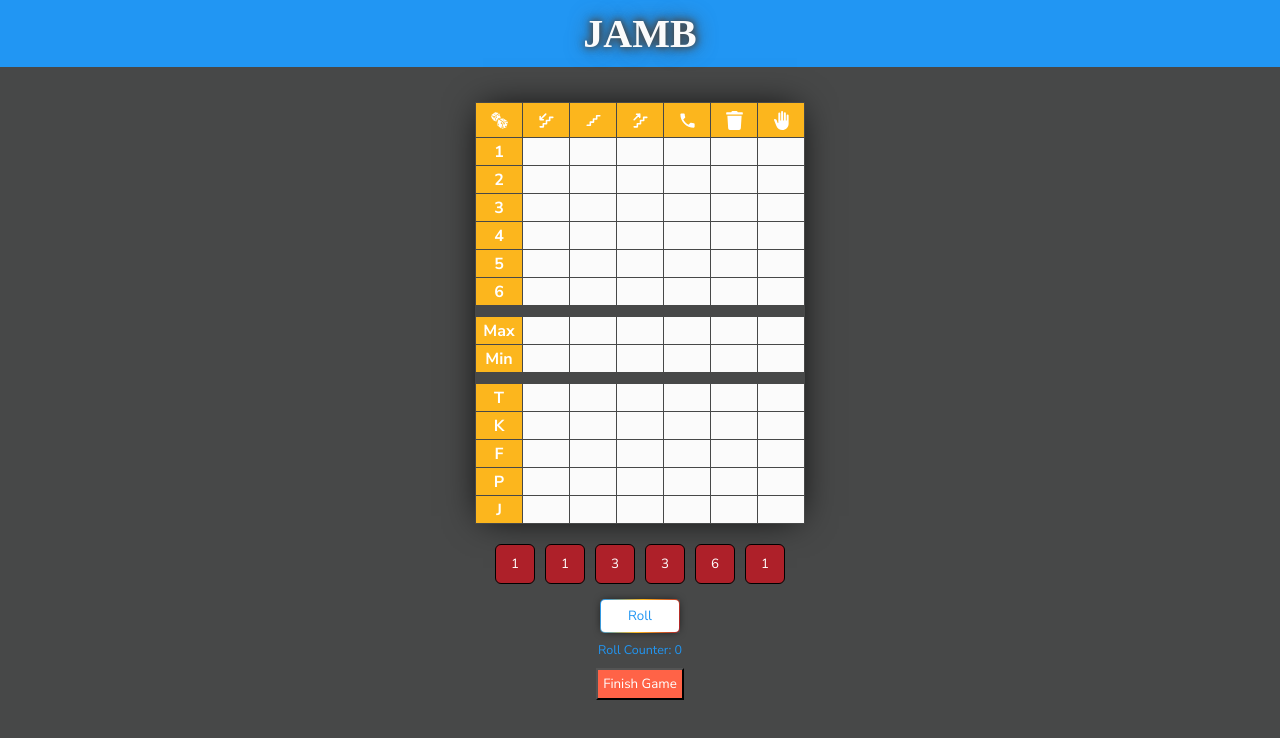
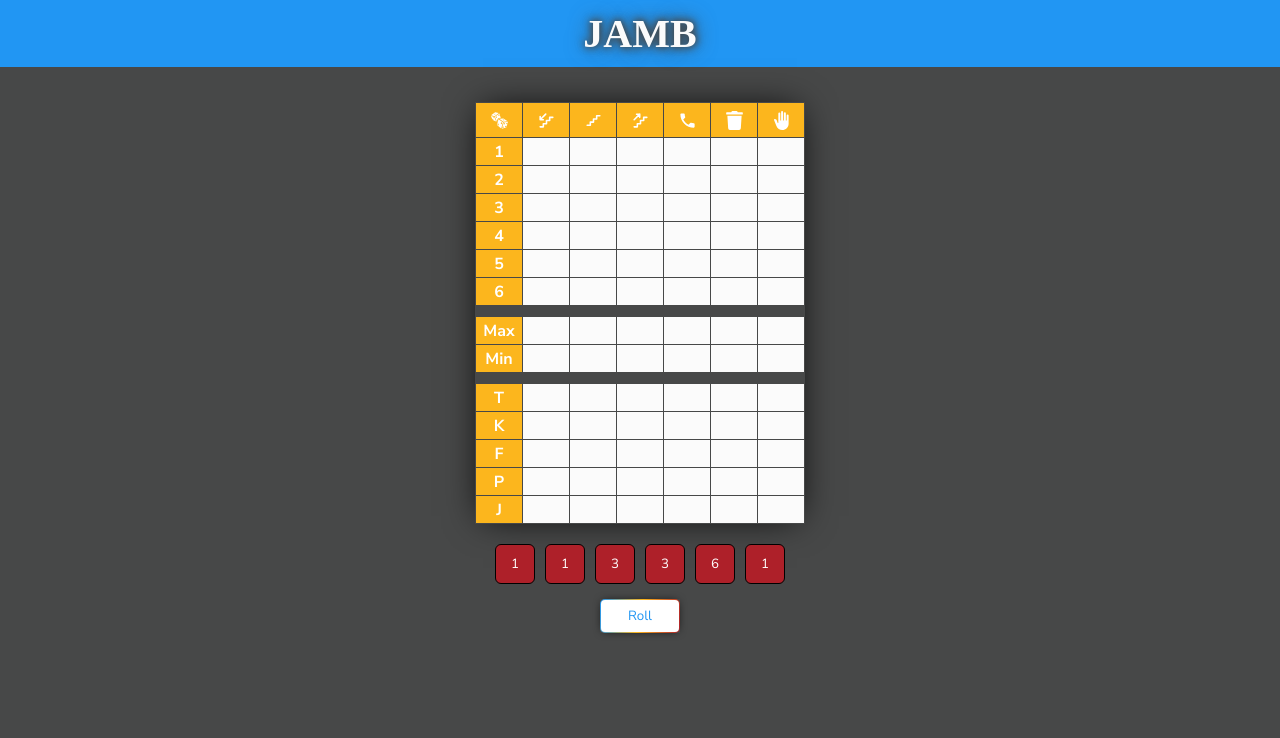
Before and after one commit to PavlePetrovic/Jamb, a React (Create React App) app: page / in a window 1280 px wide. Shown: the top 738 px of the page. Built offline with nearby package versions, Linux system fonts and the light colour scheme; a web font is replaced by a local one.

Commit message:
And style and functions for game end, and delete End Component

```diff
--- a/src/App.js
+++ b/src/App.js
@@ -11,7 +11,6 @@ function App() {
     <div className={styles.App}>
       <Table />
       <Dice />
-      <End />
     </div>
     </>
   );
--- a/src/components/Dice/Dice.jsx
+++ b/src/components/Dice/Dice.jsx
@@ -10,6 +10,8 @@ const Dice = () => {
    const diceNumbers = useSelector(state => state.tableData.diceNumbers)
    const diceSum = useSelector(state => state.tableData.diceSum)
    const rollCounter = useSelector(state => state.tableData.diceRollCount)
+   const endSum = useSelector(state => state.tableData.endSum)
+   const gameOver = useSelector(state => state.tableData.gameOver)
 
    useEffect(() => {
       dispatch(tableActions.updateDiceNumbers())
@@ -27,6 +29,10 @@ const Dice = () => {
       dispatch(tableActions.cellFilledHandler(false))
    }
 
+   const endGame = () => {
+      dispatch(tableActions.endGame())
+   }
+
   return (
    <>
     <div className={styles['dice-box']}>
@@ -36,15 +42,15 @@ const Dice = () => {
        <p className={diceSum ? styles['dice-sum'] : ''}>
          {diceSum ? diceSum : ''}
        </p>
-       <button
+       {!gameOver && <button
          className={styles['roll-btn']}
          onClick={onRollDicesHandle}
          disabled={rollCounter >= 4}
        >
-            Roll
-       </button>
+            {rollCounter - 1 === 0 ? 'Roll' : `Roll ${rollCounter - 1}`}
+       </button>}
+       {gameOver && <button onClick={endGame}>{endSum ? endSum : 'Finish Game'}</button>}
     </div>
-    <p className={styles['roll-counter']}>Roll Counter: {rollCounter - 1}</p>
    </>
   )
 }
--- a/src/components/End/End.jsx
+++ /dev/null
@@ -1,22 +0,0 @@
-import { useDispatch, useSelector } from 'react-redux'
-
-import { tableActions } from '../../store/table-slice'
-import styles from './End.module.scss'
-
-const End = () => {
-   const dispatch = useDispatch()
-   const endSum = useSelector(state => state.tableData.endSum)
-
-   const endHandle = () => {
-      dispatch(tableActions.endGame())
-      console.log(endSum);
-   }
-
-  return (
-    <>
-      <button className={styles.end} onClick={endHandle} >Finish Game</button>
-    </>
-  )
-}
-
-export default End
--- a/src/components/End/End.module.scss
+++ /dev/null
@@ -1,7 +0,0 @@
-.end {
-   margin-top: 10px;
-   padding: 5px;
-   background-color: tomato;
-   color: white;
-   cursor: pointer;
-}
--- a/src/components/Table/TableRow.jsx
+++ b/src/components/Table/TableRow.jsx
@@ -22,6 +22,7 @@ const TableRow = ({ rowType, rowValue, sum }) => {
          e.target.innerHTML = diceSum
          dispatch(tableActions.updateCellData(e.target.id))
          dispatch(tableActions.cellFilledHandler(true))
+         dispatch(tableActions.isGameOverHandler())
       }
    }
 
--- a/src/store/table-slice.js
+++ b/src/store/table-slice.js
@@ -19,7 +19,8 @@ const tableSlice = createSlice({
       diceSum: null,
       diceRollCount: 0,
       cellFilled: false,
-      endSum: null
+      endSum: null,
+      gameOver: false
    },
    reducers: {
       updateCellData(state, action) {
@@ -158,6 +159,15 @@ const tableSlice = createSlice({
          for (let sum in sumArr) {
             state.endSum = state.endSum + sumArr[sum]
          }
+      },
+      isGameOverHandler(state) {
+         let isItOver = true
+         state.gameData.forEach(cell => {
+            if (cell.value === null) {
+               isItOver = false
+            }
+         })
+         state.gameOver = isItOver
       }
    }
 })
```
